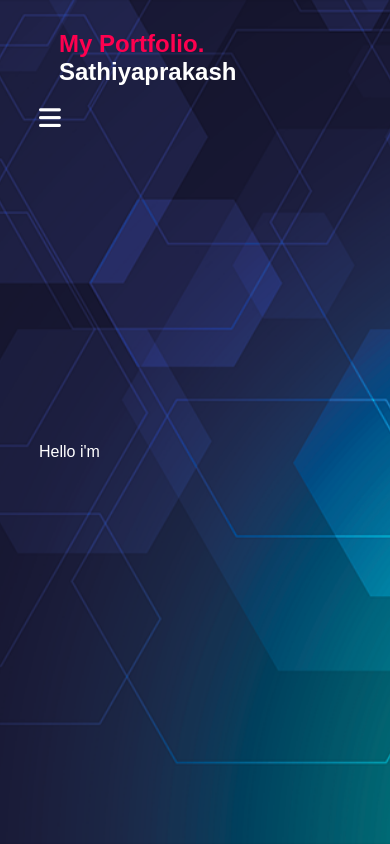
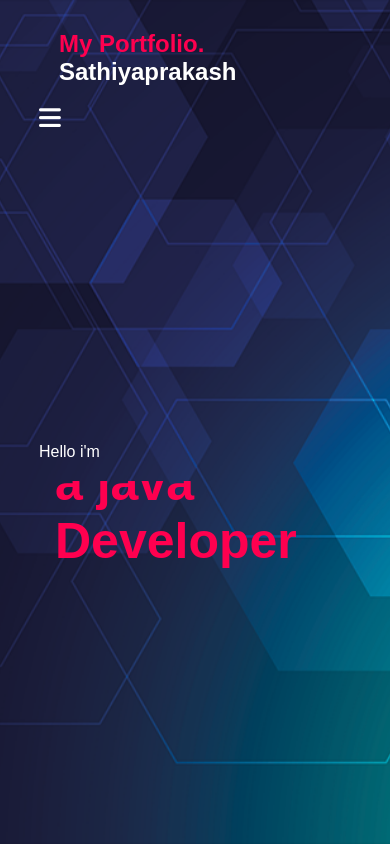
Before and after one commit to Msathiyaprakash/myportfolio, a plain HTML site: page index.html in a window 390 px wide. Shown: the top 844 px of the page. Drawn offline with Linux system fonts and the light colour scheme.

Commit message:
Updated portfolio content

```diff
--- a/syle.css
+++ b/syle.css
@@ -349,8 +349,11 @@ display: none;
         font-size: 16px;
     }
     .header-text h1{
-        font-size: 30px;
+        font-size: 50px;
+        display:inline-block;
     }
+
+
     nav .ms{
     display: block;
     font-size: 25px;
```
Also changed, not shown: 1 other file.
